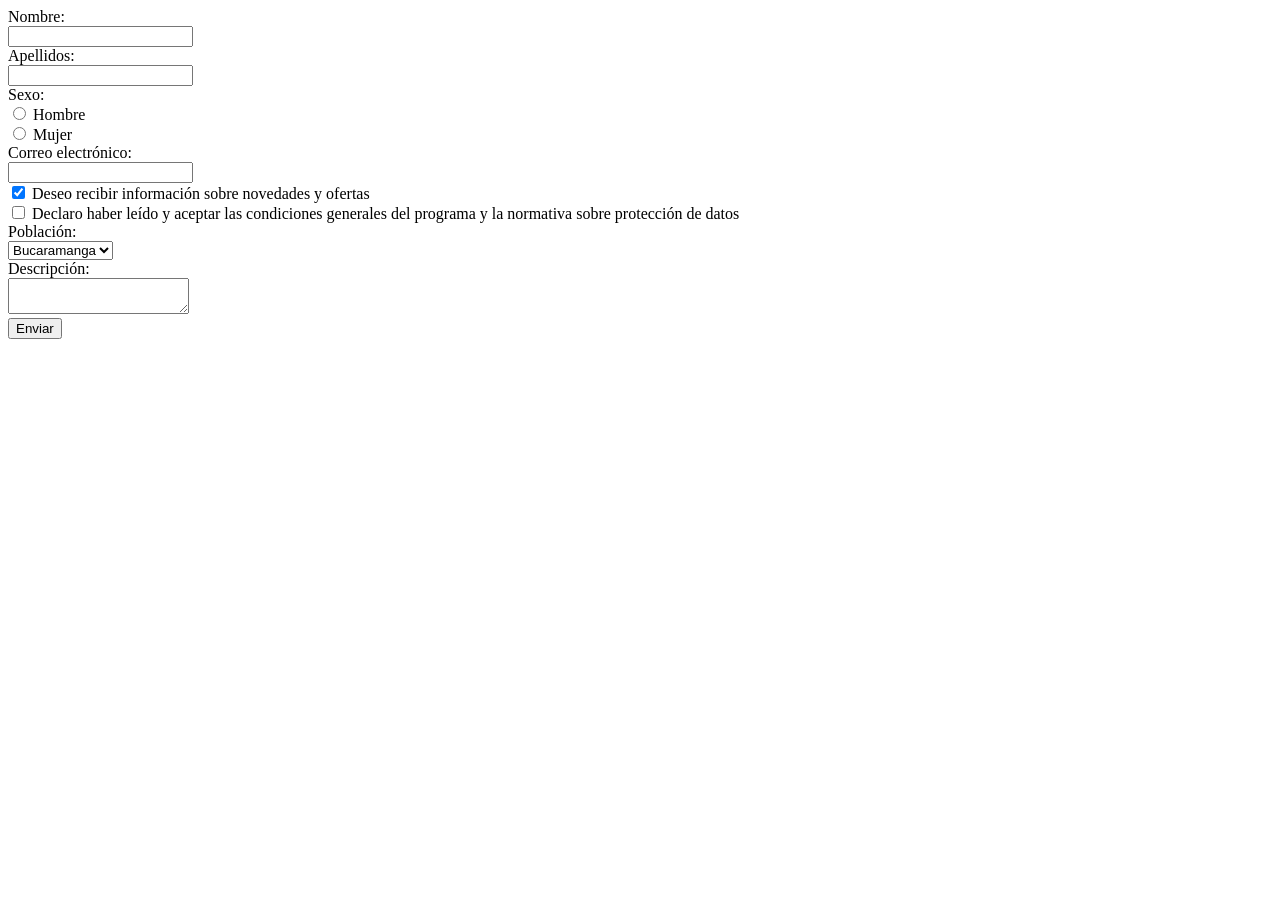
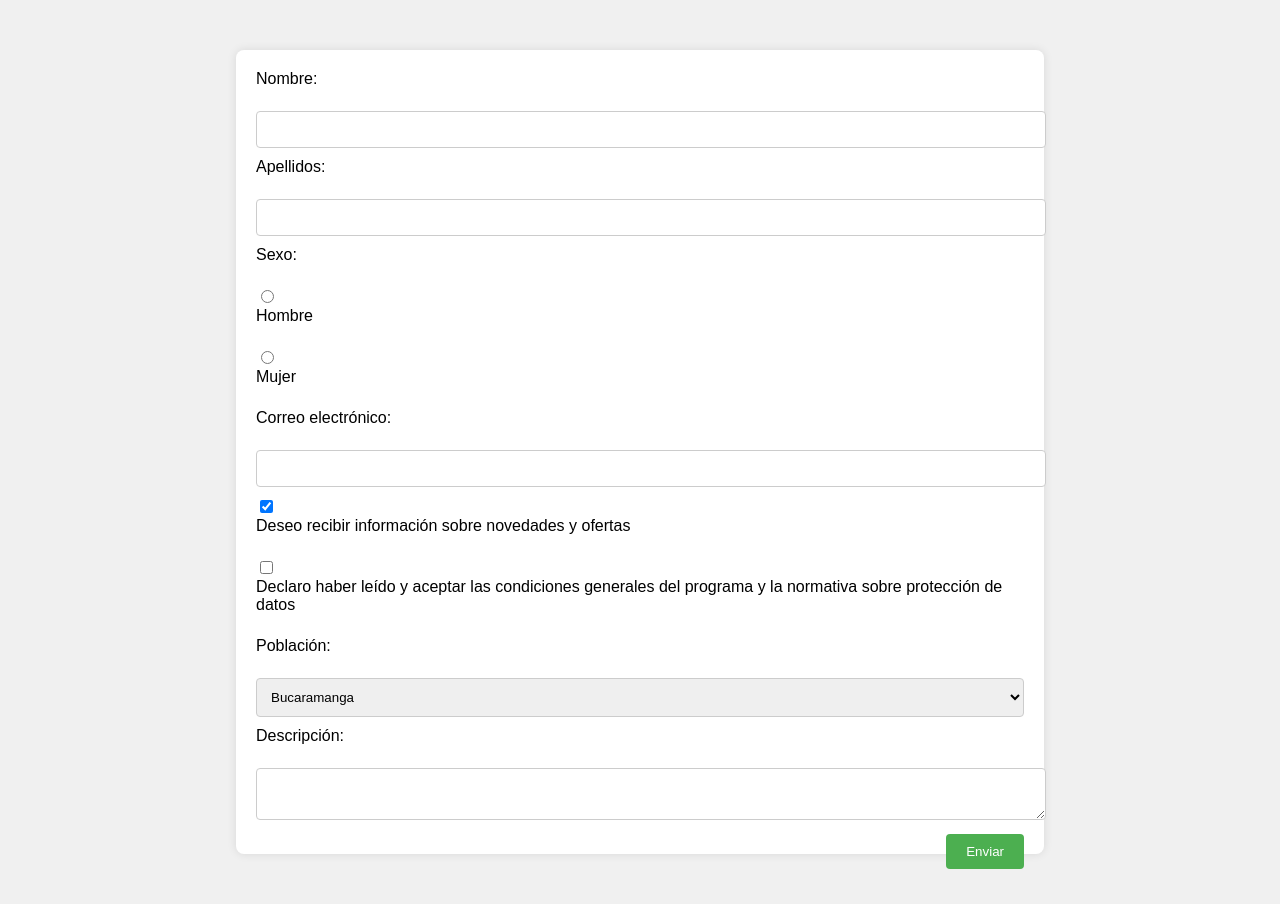
Before and after one commit to HernanMA/HTML, a plain HTML site: page Dia 4/Formulario.html in a window 1280 px wide. Before the commit the page ends 800 px from the top, so only its background shows below. Drawn offline with Linux system fonts and the light colour scheme.

Commit message:
feat: :sparkles:

```diff
--- a/Dia 4/Formulario.html
+++ b/Dia 4/Formulario.html
@@ -2,6 +2,45 @@
 <html>
 <head>
     <title>Formulario de Hernan</title>
+    <style>
+        body {
+            font-family: Arial, sans-serif;
+            margin: 0;
+            padding: 0;
+            background-color: #f0f0f0;
+        }
+        form {
+            width: 60%;
+            margin: 50px auto;
+            background-color: #fff;
+            padding: 20px;
+            border-radius: 8px;
+            box-shadow: 0px 0px 10px 0px rgba(0,0,0,0.1);
+        }
+        label {
+            display: block;
+            margin-bottom: 5px;
+        }
+        input[type="text"], input[type="email"], select, textarea {
+            width: 100%;
+            padding: 10px;
+            margin-bottom: 10px;
+            border-radius: 4px;
+            border: 1px solid #ccc;
+        }
+        input[type="submit"] {
+            background-color: #4CAF50;
+            color: white;
+            padding: 10px 20px;
+            border: none;
+            border-radius: 4px;
+            cursor: pointer;
+            float: right;
+        }
+        input[type="submit"]:hover {
+            background-color: #45a049;
+        }
+</style>
 </head>
 <body>
     <form action="" method="GET">
```
